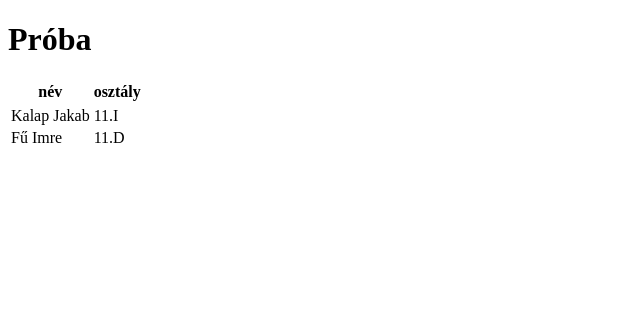
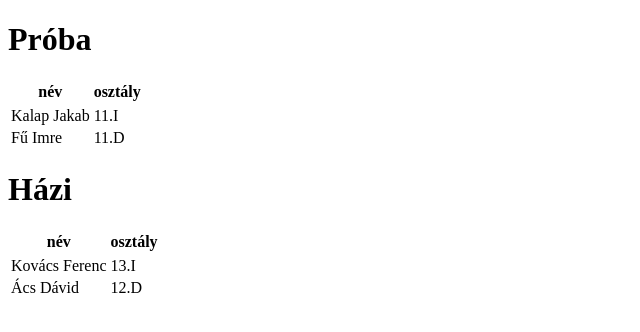
Before and after one commit to PallagiAron/2025_09_04_Git, a plain HTML site: page index.html in a window 1280 px wide. Shown: the whole page, without its empty margins (0-640 px from the left). Drawn offline with Linux system fonts and the light colour scheme.

Commit message:
Update index.html

```diff
--- a/index.html
+++ b/index.html
@@ -26,5 +26,28 @@
         </tbody>
 
     </table>
+
+    <h1>Házi</h1>
+
+    <table>
+        <tr>
+             <thead>
+                <th>név</th>
+                <th>osztály</th>
+            </thead>
+        </tr>
+        <tbody>
+            <tr>
+                <td>Kovács Ferenc</td>
+                <td>13.I</td>
+            </tr>
+            <tr>
+                <td>Ács Dávid</td>
+                <td>12.D</td>
+            </tr>
+        </tbody>
+
+
+    </table>
 </body>
 </html>
```
